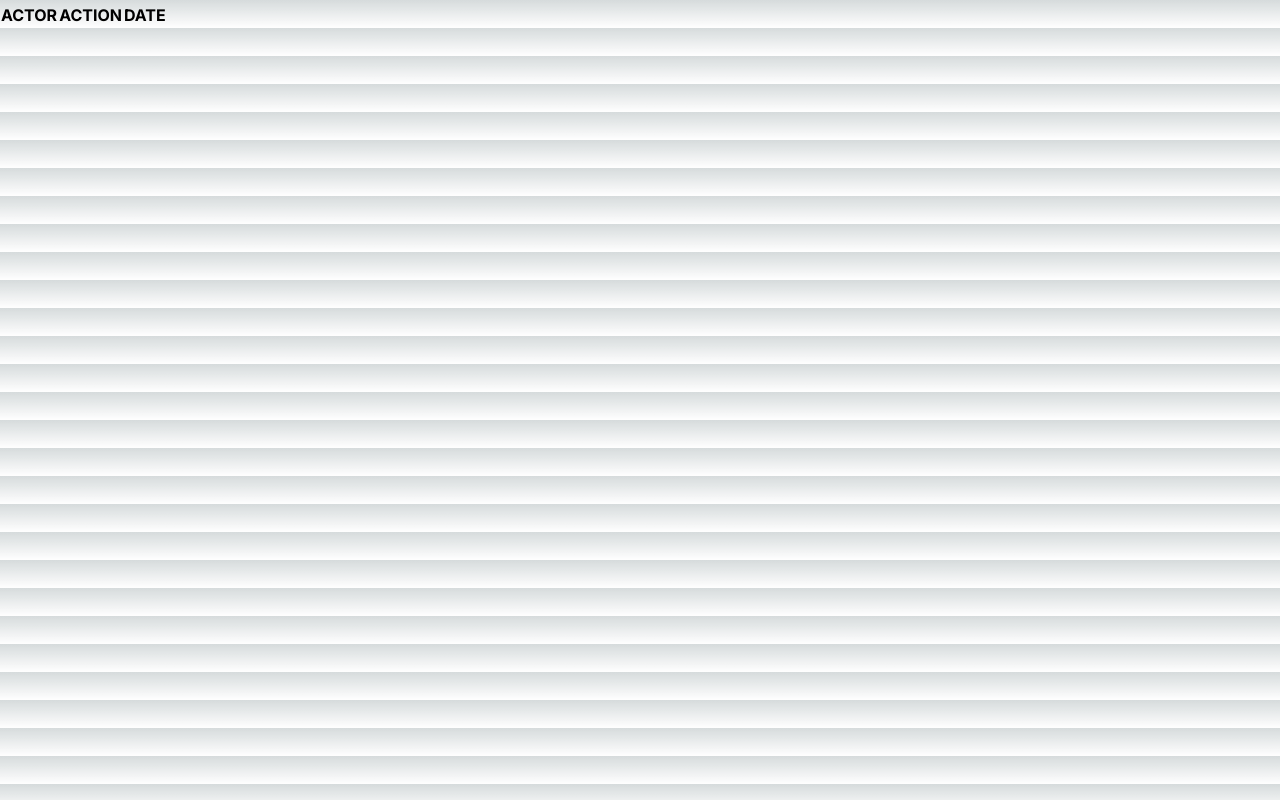
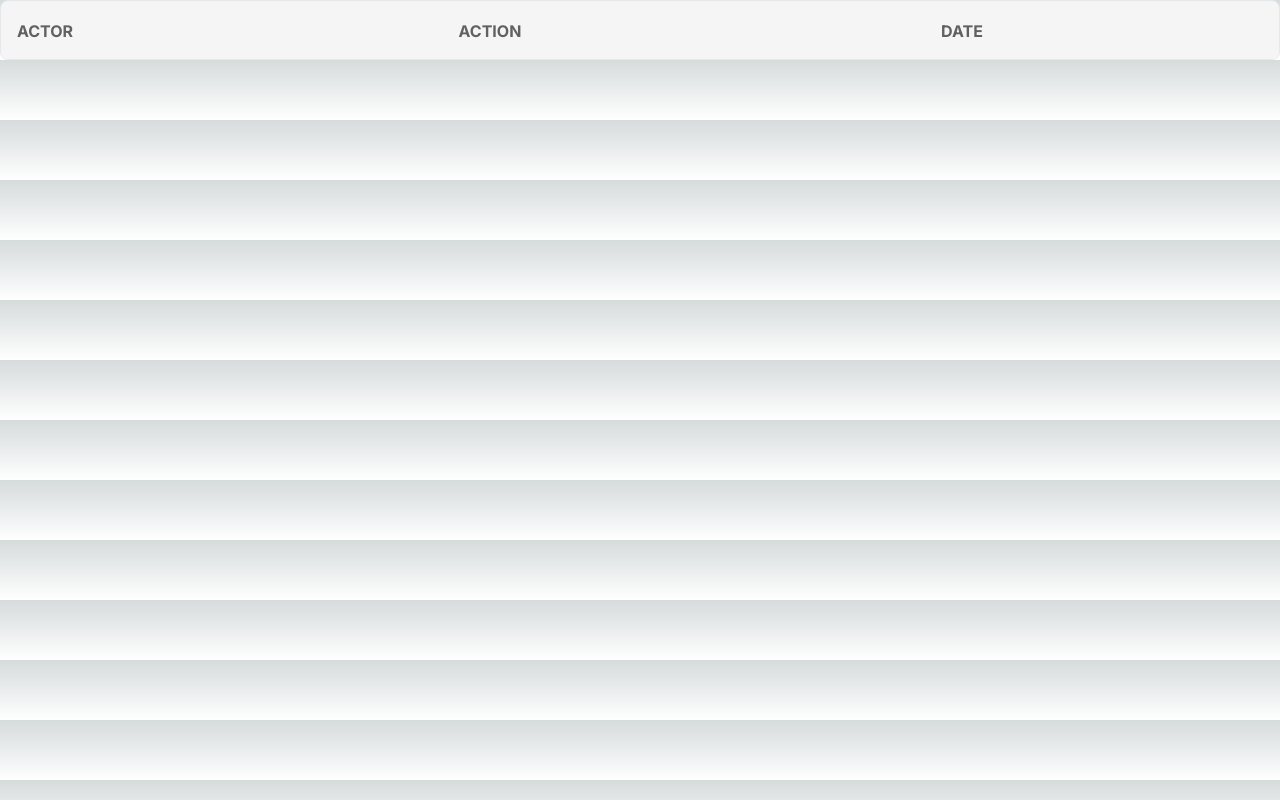
Before and after one commit to NoahDavon/InstatusTask, a Next.js app in the folder instatus-task/: page / in a window 1280 px wide. Built offline with nearby package versions, Linux system fonts and the light colour scheme.

Commit message:
Some styling

```diff
--- a/instatus-task/app/page.tsx
+++ b/instatus-task/app/page.tsx
@@ -2,22 +2,21 @@ import Image from "next/image";
 
 export default function Home() {
   return (
-    <div>
-      <table className=" table-auto">
-        <thead>
+    <div className=" w-full">
+      <table className="table-auto w-full text-left border-separate border border-spacing-0 overflow-hidden border-opacity-0 rounded-lg">
+        <thead className=" bg-[#F5F5F5] text-[#616161]">
           <tr>
             <td colSpan={4}>
               {/* search bar here */}
             </td>
           </tr>
           <tr>
-            <th>ACTOR</th>
-            <th>ACTION</th>
-            <th colSpan={2}>DATE</th>
+            <th className=" p-4 pr-0">ACTOR</th>
+            <th className=" p-4 pr-0">ACTION</th>
+            <th className=" p-4 pr-0" colSpan={2}>DATE</th>
           </tr>
         </thead>
-
       </table>
-    </div>
+      </div>
   );
 }
```
